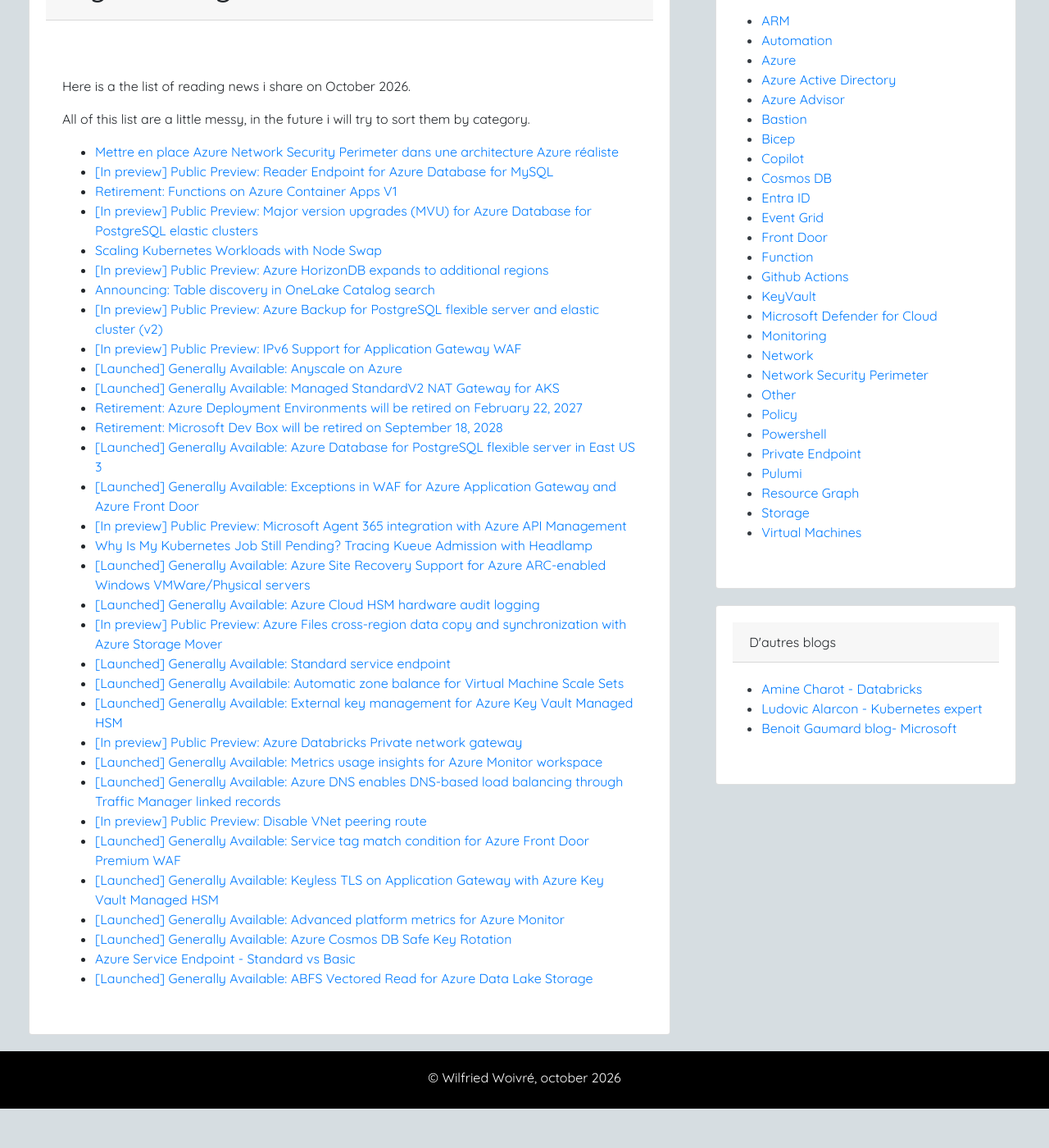
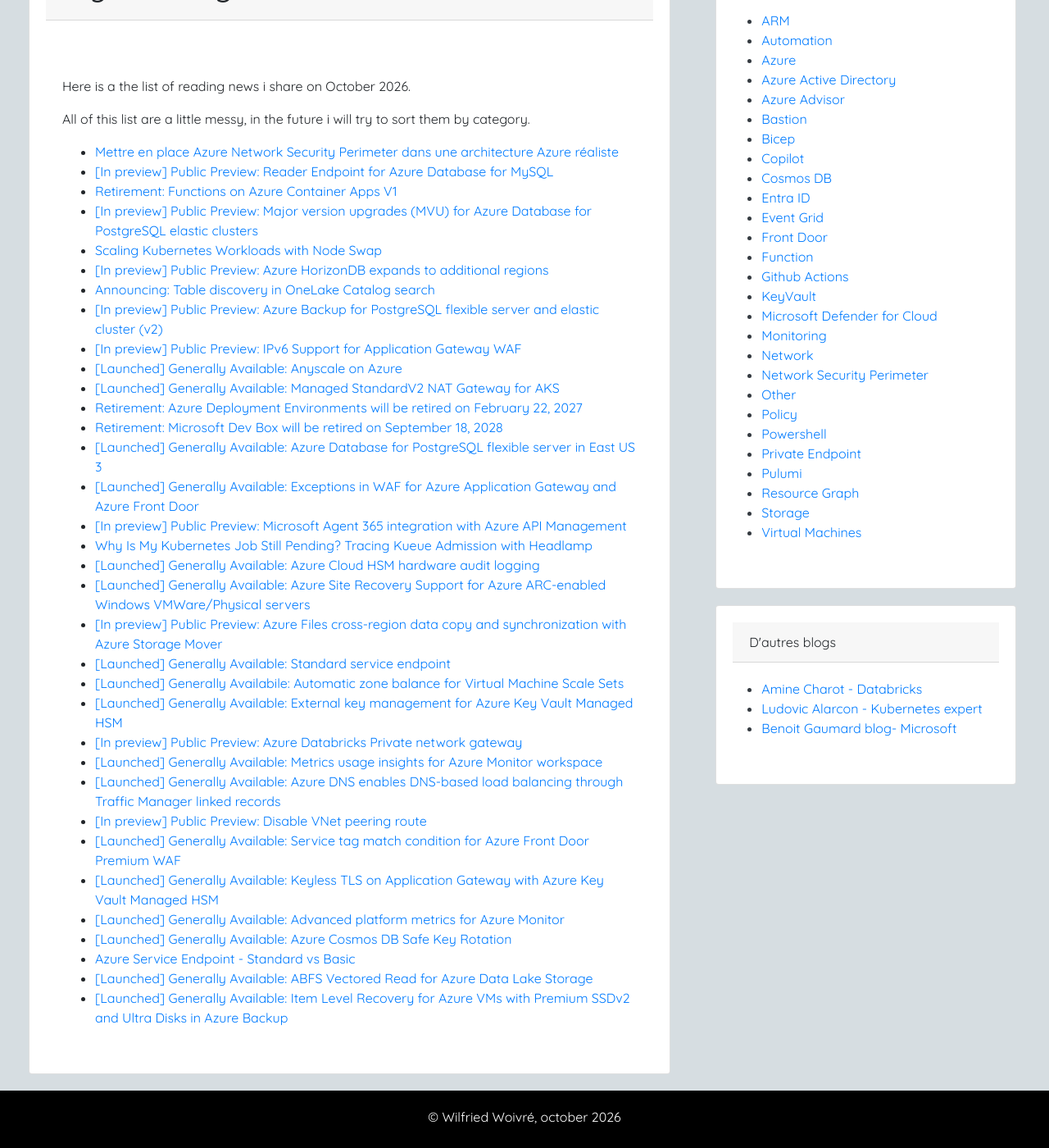
Before and after one commit to wilfriedwoivre/wilfriedwoivre.en.github.io, a Jekyll site: the page built from _news/2026-11-01-my-reading-news-for-october-2026.md, in a window 1280 px wide and 1400 px high, scrolled down 340 px. Shown: the whole window at 82% size. Built offline with Jekyll 4.4.1, drawn with Linux system fonts in a browser that asks for light colours; nearby versions of some CDN libraries; before the commit the page ends 1692 px from its top, so only the background shows below that.

Commit message:
Update monthly news post

```diff
--- a/_news/2026-11-01-my-reading-news-for-october-2026.md
+++ b/_news/2026-11-01-my-reading-news-for-october-2026.md
@@ -25,8 +25,8 @@
 - [[Launched] Generally Available: Exceptions in WAF for Azure Application Gateway and Azure Front Door](https://azure.microsoft.com/updates?WT.mc_id=AZ-MVP-4039694&id=574343)
 - [[In preview] Public Preview: Microsoft Agent 365 integration with Azure API Management](https://azure.microsoft.com/updates?WT.mc_id=AZ-MVP-4039694&id=574204)
 - [Why Is My Kubernetes Job Still Pending? Tracing Kueue Admission with Headlamp](https://kubernetes.io/blog/2026/10/14/tracing-kueue-admission-with-headlamp/)
+- [[Launched] Generally Available: Azure Cloud HSM hardware audit logging](https://azure.microsoft.com/updates?WT.mc_id=AZ-MVP-4039694&id=576377)
 - [[Launched] Generally Available: Azure Site Recovery Support for Azure ARC-enabled Windows VMWare/Physical servers](https://azure.microsoft.com/updates?WT.mc_id=AZ-MVP-4039694&id=576214)
-- [[Launched] Generally Available: Azure Cloud HSM hardware audit logging](https://azure.microsoft.com/updates?WT.mc_id=AZ-MVP-4039694&id=576377)
 - [[In preview] Public Preview: Azure Files cross-region data copy and synchronization with Azure Storage Mover](https://azure.microsoft.com/updates?WT.mc_id=AZ-MVP-4039694&id=576542)
 - [[Launched] Generally Available: Standard service endpoint](https://azure.microsoft.com/updates?WT.mc_id=AZ-MVP-4039694&id=571025)
 - [[Launched] Generally Availabile: Automatic zone balance for Virtual Machine Scale Sets](https://azure.microsoft.com/updates?WT.mc_id=AZ-MVP-4039694&id=576334)
@@ -41,3 +41,4 @@
 - [[Launched] Generally Available: Azure Cosmos DB Safe Key Rotation](https://azure.microsoft.com/updates?WT.mc_id=AZ-MVP-4039694&id=576716)
 - [Azure Service Endpoint - Standard vs Basic](https://woivre.com/blog/2026/10/azure-service-endpoint-standard-vs-basic)
 - [[Launched] Generally Available: ABFS Vectored Read for Azure Data Lake Storage](https://azure.microsoft.com/updates?WT.mc_id=AZ-MVP-4039694&id=577618)
+- [[Launched] Generally Available: Item Level Recovery for Azure VMs with Premium SSDv2 and Ultra Disks in Azure Backup](https://azure.microsoft.com/updates?WT.mc_id=AZ-MVP-4039694&id=577963)
```
Also changed, not shown: other parts of _news/2026-11-01-my-reading-news-for-october-2026.md (+1 -1 lines).
